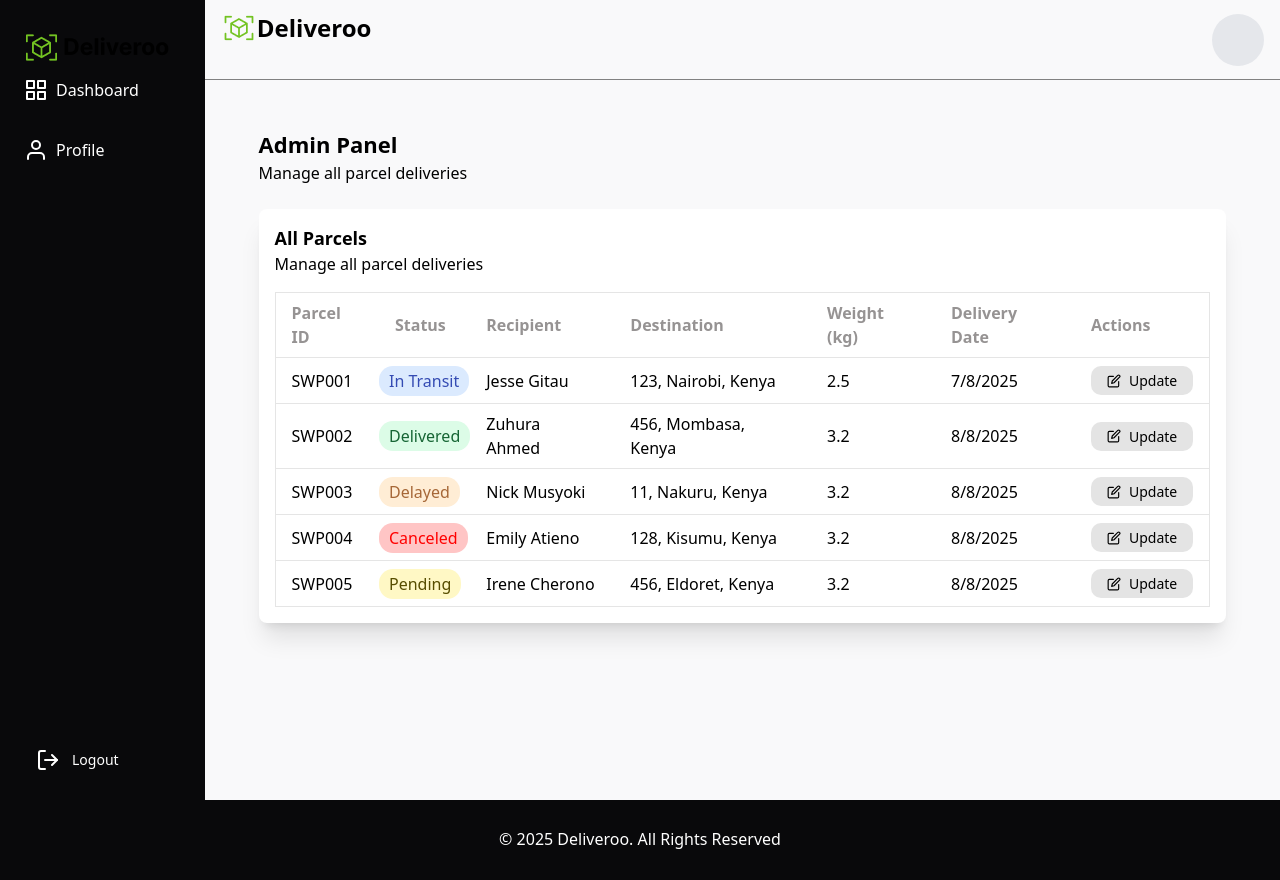
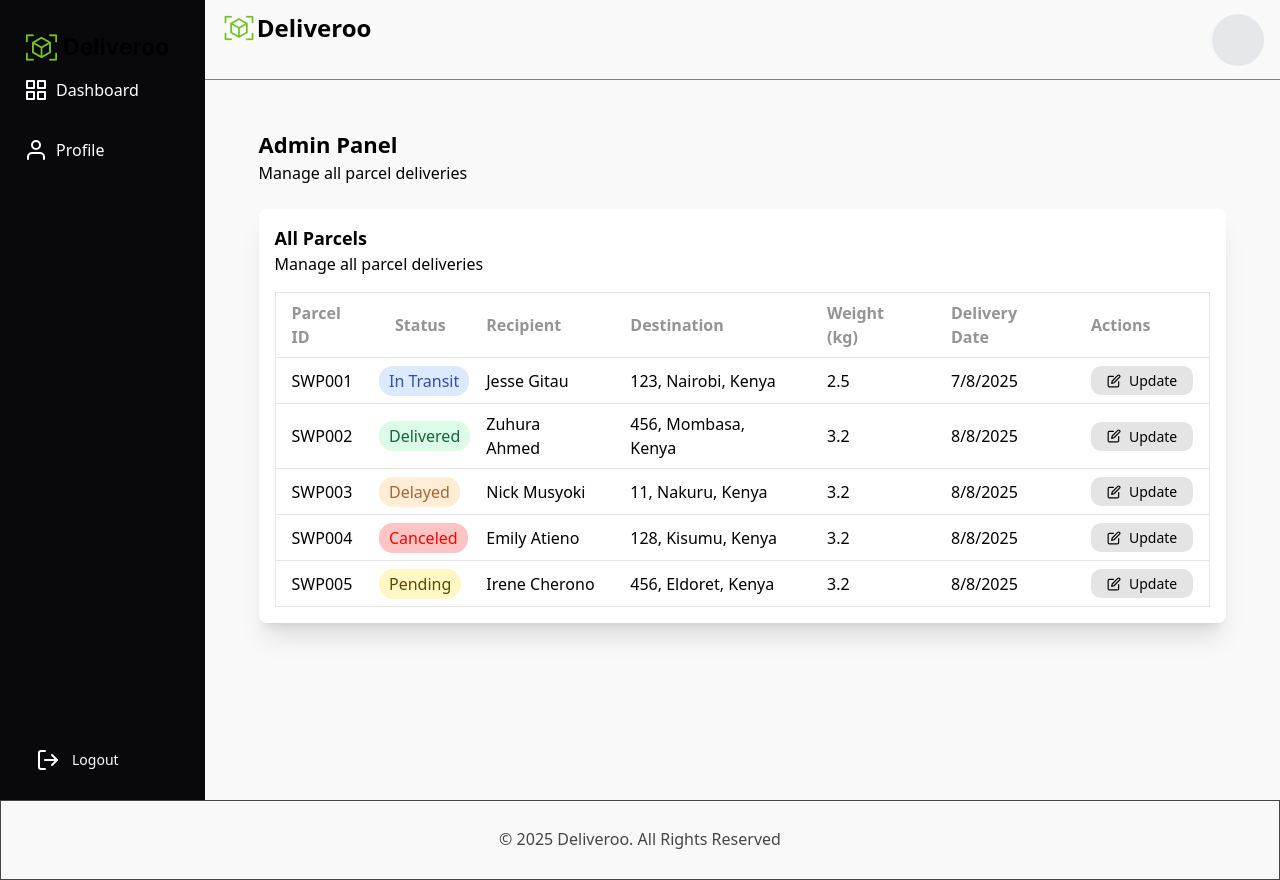
Before and after one commit to theMungai/Deliveroo, a React (Vite) app in the folder frontend/: page /admin in a window 1280 px wide. Built offline with nearby package versions, Linux system fonts and the light colour scheme.

Commit message:
Create workflows

```diff
--- a/frontend/src/components/common/Footer.jsx
+++ b/frontend/src/components/common/Footer.jsx
@@ -2,7 +2,7 @@ import React from 'react'
 
 function Footer(){
   return (
-    <div className='w-full h-20 relative bottom-0 bg-[#09090B] text-white text-xs justify-center flex items-center'>
+    <div className='w-full h-20 relative bottom-0 bg text-[#464646] border text-xs justify-center flex items-center'>
         <p className='text-[16px]'>&#169; 2025 Deliveroo. All Rights Reserved</p>
     </div>
   )
```
Also changed, not shown: 1 other file (tests, documents, lock files or other folders).
